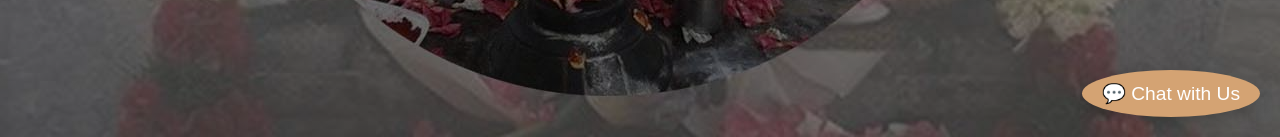
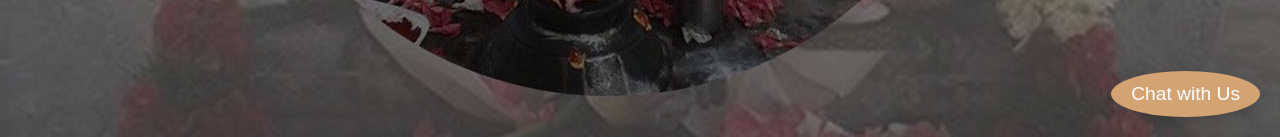
Before and after one commit to aarush67/sribalakashimahal, a website: page index.html in a window 1280 px wide. Shown: the part 663-800 px from the top of the page. Drawn offline with Linux system fonts and the light colour scheme.

Commit message:
Update index.html

```diff
--- a/index.html
+++ b/index.html
@@ -141,7 +141,7 @@
 
   <!-- Chatbot Widget -->
   <div class="chatbot-container">
-    <button class="chatbot-toggle">💬 Chat with Us</button>
+    <button class="chatbot-toggle">Chat with Us</button>
     <div class="chatbot-window" style="display: none;">
       <div class="chatbot-header">
         <h3>Venue Assistant</h3>
```
